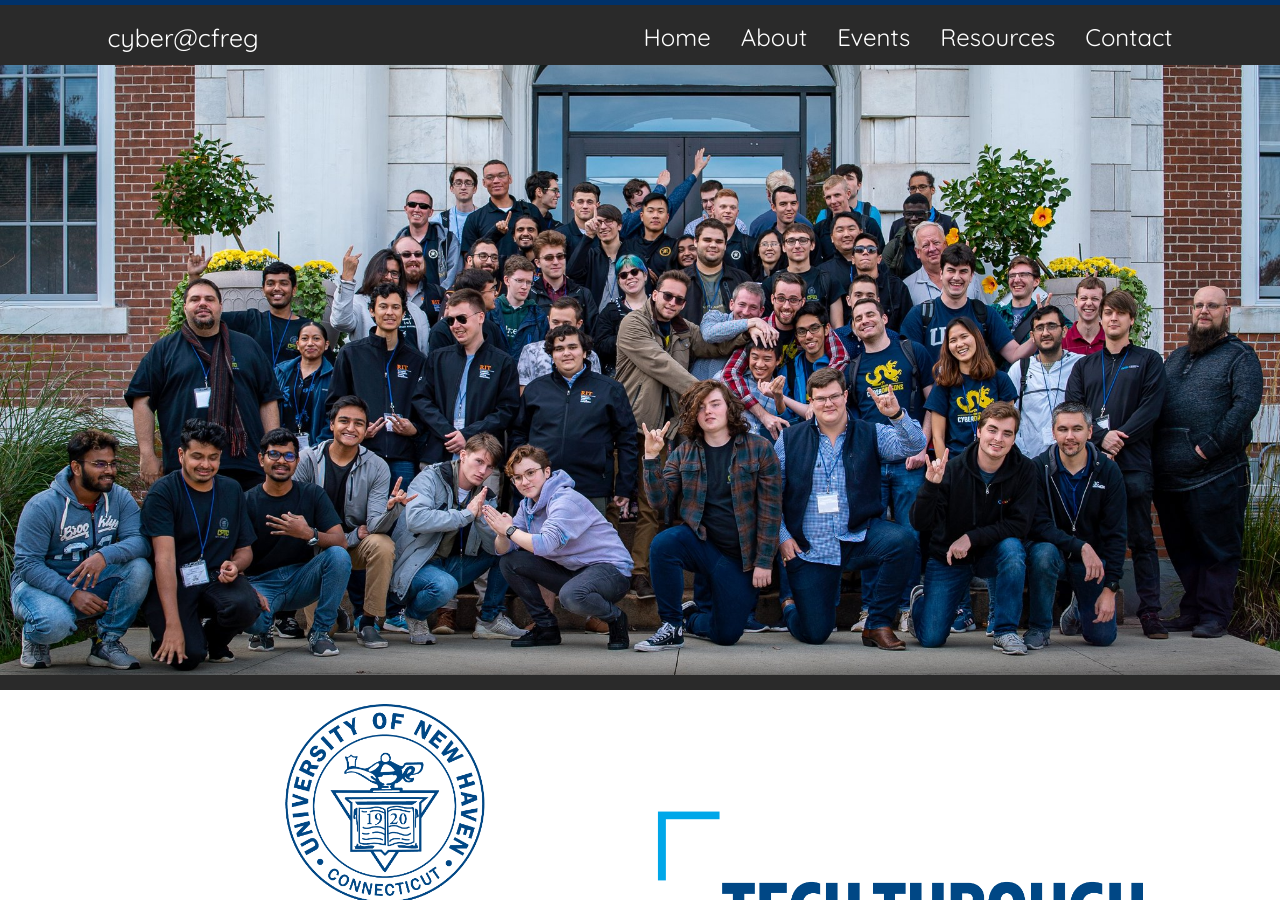
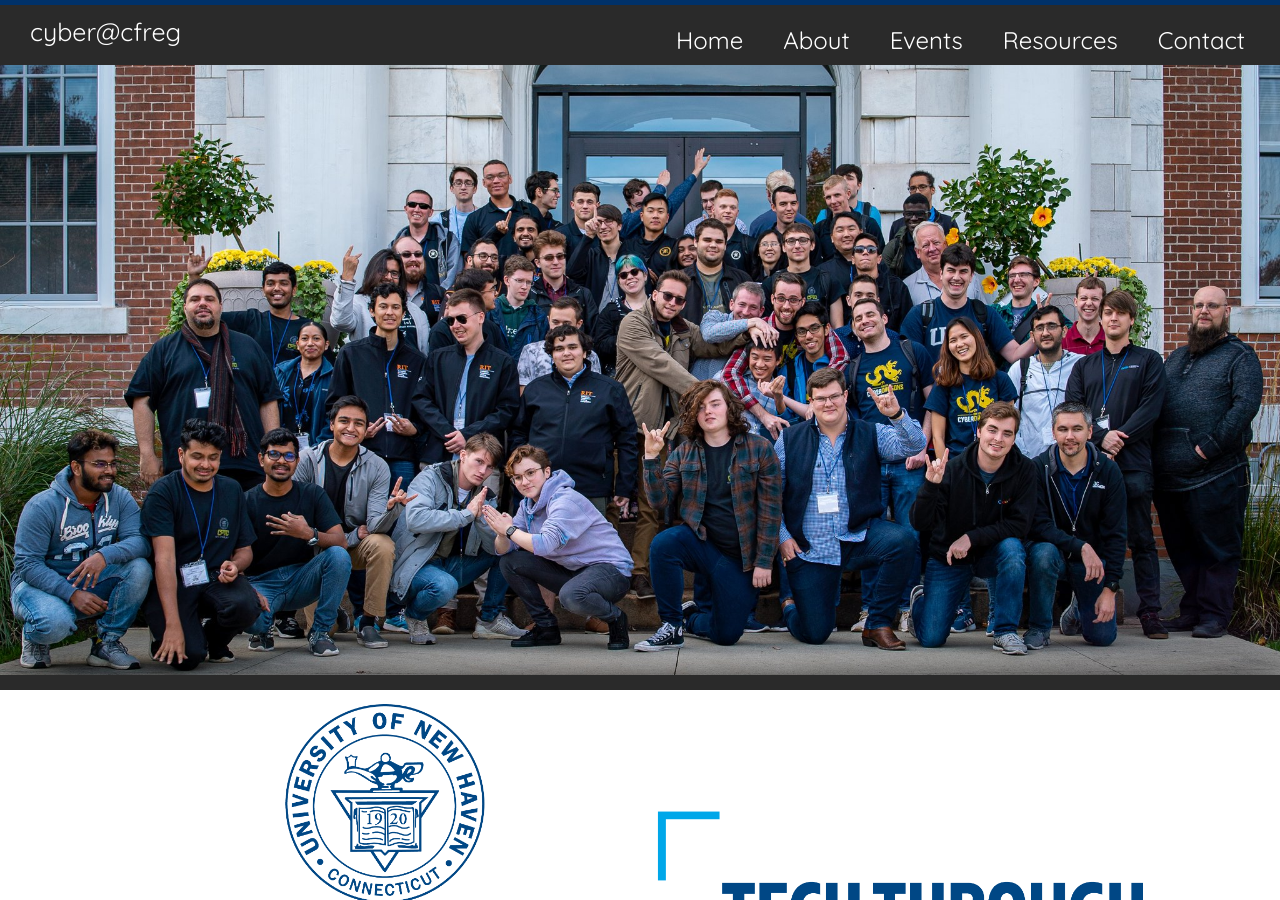
Before and after one commit to cyber-cfreg/cyber-cfreg.github.io, a Jekyll site: the page built from index.md, in a window 1280 px wide and 900 px high. Built offline with Jekyll 4.4.1, drawn with Linux system fonts in a browser that asks for light colours; nearby versions of some CDN libraries.

Commit message:
Made navbar more responsive...

```diff
--- a/_includes/header.html
+++ b/_includes/header.html
@@ -1,23 +1,24 @@
 {% include head.html %}
 <body>
-    <nav class="nav">
-        <div class="container">
+    <nav class="nav navbar navbar-expand-lg">
             <div class="logo">
-                <a href="#">cyber@cfreg</a>
+                <a class="navbar-brand" href="#">cyber@cfreg</a>
             </div>
-            <div id="mainListDiv" class="main_list">
-                <ul class="navlinks">
-                    <li><a href="{{ "/" | prepend: site.baseurl | replace: '//', '/' }}">Home</a></li>
-                    <li><a href="{{ "/about" | prepend: site.baseurl | replace: '//', '/' }}">About</a></li>
-                    <li><a href="{{ "/events" | prepend: site.baseurl | replace: '//', '/' }}">Events</a></li>
-                    <li><a href="{{ "/resources" | prepend: site.baseurl | replace: '//', '/' }}"">Resources</a></li>
-                    <li><a href="{{ "/contact" | prepend: site.baseurl | replace: '//', '/' }}">Contact</a></li>
-                </ul>
+
+            <button class="navbar-toggler" type="button" data-bs-toggle="collapse" data-bs-target="#navbarNav" aria-controls="navbarNav" aria-expanded="false" aria-label="Toggle navigation">
+                <span class="navbar-toggler-icon"></span>
+            </button>
+
+            <div class="collapse navbar-collapse text-right flex-grow-1 w-100" id="navbarNav">
+
+                    <ul class="navlinks navbar-nav ms-auto flex-nowrap">
+                        <li class="nav-item"><a class="nav-link menu-item" href="{{ "/" | prepend: site.baseurl | replace: '//', '/' }}">Home</a></li>
+                        <li class="nav-item"><a class="nav-link menu-item" href="{{ "/about" | prepend: site.baseurl | replace: '//', '/' }}">About</a></li>
+                        <li class="nav-item"><a class="nav-link menu-item" href="{{ "/events" | prepend: site.baseurl | replace: '//', '/' }}">Events</a></li>
+                        <li class="nav-item"><a class="nav-link menu-item" href="{{ "/resources" | prepend: site.baseurl | replace: '//', '/' }}"">Resources</a></li>
+                        <li class="nav-item"><a class="nav-link menu-item" href="{{ "/contact" | prepend: site.baseurl | replace: '//', '/' }}">Contact</a></li>
+                    </ul>
+
             </div>
-            <span class="navTrigger">
-                <i></i>
-                <i></i>
-                <i></i>
-            </span>
-        </div>
+
     </nav>
--- a/css/style.css
+++ b/css/style.css
@@ -49,35 +49,26 @@
     color: #00E676;
 }
 
-.nav div.main_list {
+.nav ul {
     height: 65px;
     float: right;
 }
 
-.nav div.main_list ul {
-    width: 100%;
-    height: 65px;
-    display: flex;
-    list-style: none;
-    margin: 0;
-    padding: 0;
-}
-
-.nav div.main_list ul li {
+.nav ul li {
     width: auto;
     height: 65px;
     padding: 0;
     padding-right: 3rem;
 }
 
-.nav div.main_list ul li a {
+.nav ul li a {
     text-decoration: none;
     color: #fff;
     line-height: 65px;
     font-size: 2.4rem;
 }
 
-.nav div.main_list ul li a:hover {
+.nav ul li a:hover {
     color: #00E676;
 }
 
```
